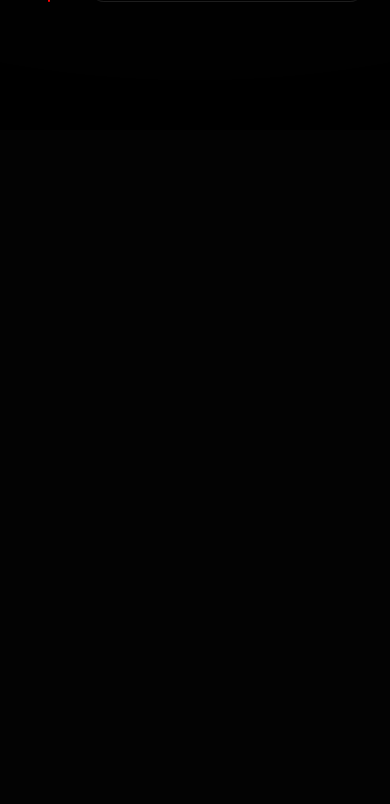
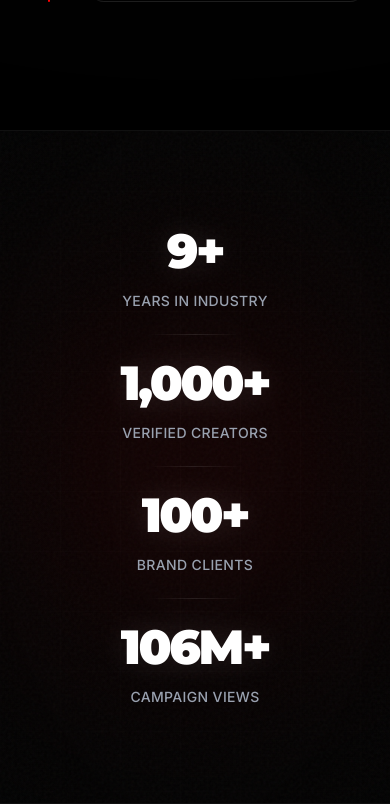
Before and after one commit to SRV-3/Famesroot-v2.0, a React (Vite) app: page / in a window 390 px wide. Shown: the part 6175-6979 px from the top of the page. Before the commit the page ends 6305 px from the top, so only its background shows below. Built offline with nearby package versions, Linux system fonts and the light colour scheme.

Commit message:
feat: add interactive statistics Banner section and configure data source

```diff
--- a/src/App.jsx
+++ b/src/App.jsx
@@ -1,6 +1,7 @@
 import { useEffect } from 'react'
 import Lenis from 'lenis'
 import Hero from './sections/Hero'
+import Banner from './sections/Banner'
 import About from './sections/About'
 import Service from './sections/Service'
 import Process from './sections/Process'
@@ -33,6 +34,7 @@
       <About />
       <Service />
       <Process />
+      <Banner />
     </main>
   )
 }
--- /dev/null
+++ b/src/sections/Banner.jsx
@@ -0,0 +1,133 @@
+import { useRef, useEffect } from 'react';
+import { motion, useMotionValue, useTransform, animate, useInView } from 'motion/react';
+import gsap from 'gsap';
+
+function Counter({ from = 0, to, suffix = "", duration = 2 }) {
+    const ref = useRef(null);
+    const isInView = useInView(ref, { once: true, margin: "-50px" });
+    const count = useMotionValue(from);
+
+    // Animate value when element comes into view
+    useEffect(() => {
+        if (isInView) {
+            animate(count, to, {
+                duration,
+                ease: [0.16, 1, 0.3, 1] // smooth custom ease out
+            });
+        }
+    }, [isInView, count, to, duration]);
+
+    // Format number seamlessly
+    const displayValue = useTransform(count, (latest) => {
+        return Math.round(latest).toLocaleString() + suffix;
+    });
+
+    return <motion.span ref={ref}>{displayValue}</motion.span>;
+}
+
+const STATS = [
+    { value: 9, suffix: "+", label: "Years in Industry" },
+    { value: 1000, suffix: "+", label: "Verified Creators" },
+    { value: 100, suffix: "+", label: "Brand Clients" },
+    { value: 106, suffix: "M+", label: "Campaign Views" },
+];
+
+export default function Banner() {
+    const containerRef = useRef(null);
+
+    // Optional: Subtle ambient breathing for the red glow
+    useEffect(() => {
+        const ctx = gsap.context(() => {
+            gsap.to(".banner-glow", {
+                opacity: 0.8,
+                scale: 1.1,
+                duration: 6,
+                ease: "sine.inOut",
+                yoyo: true,
+                repeat: -1,
+            });
+        }, containerRef);
+        return () => ctx.revert();
+    }, []);
+
+    return (
+        <section
+            id="statistics"
+            ref={containerRef}
+            className="relative w-full bg-[#030303] py-24 lg:py-32 overflow-hidden border-t border-b border-white/[0.05]"
+        >
+            {/* Cinematic Background Layer */}
+            <div className="absolute inset-0 pointer-events-none z-0">
+                {/* CSS Grid Pattern */}
+                <div
+                    className="absolute inset-0 opacity-[0.15]"
+                    style={{
+                        backgroundImage: `
+                            linear-gradient(to right, rgba(255,255,255,0.1) 1px, transparent 1px),
+                            linear-gradient(to bottom, rgba(255,255,255,0.1) 1px, transparent 1px)
+                        `,
+                        backgroundSize: '60px 60px'
+                    }}
+                />
+
+                {/* Radial gradients for depth masking */}
+                <div className="absolute inset-0 bg-[radial-gradient(ellipse_at_center,transparent_0%,#030303_100%)] opacity-90" />
+
+                {/* Animated Red Glow */}
+                <div className="absolute left-1/2 top-1/2 -translate-x-1/2 -translate-y-1/2 w-[80vw] h-[80vw] lg:w-[40vw] lg:h-[40vw] rounded-full bg-primary/10 blur-[100px] mix-blend-screen banner-glow" />
+
+                {/* Subtle Grain Noise */}
+                <div className="noise-overlay opacity-[0.05]" />
+            </div>
+
+            {/* Content Container */}
+            <div className="container mx-auto px-6 md:px-12 max-w-7xl relative z-10">
+
+                <motion.div
+                    initial="hidden"
+                    whileInView="show"
+                    viewport={{ once: true, margin: "-100px" }}
+                    variants={{
+                        hidden: { opacity: 0 },
+                        show: {
+                            opacity: 1,
+                            transition: { staggerChildren: 0.15 }
+                        }
+                    }}
+                    className="grid grid-cols-1 sm:grid-cols-2 lg:grid-cols-4 gap-12 lg:gap-0"
+                >
+                    {STATS.map((stat, idx) => (
+                        <motion.div
+                            key={idx}
+                            variants={{
+                                hidden: { opacity: 0, y: 30, filter: "blur(10px)" },
+                                show: { opacity: 1, y: 0, filter: "blur(0px)" }
+                            }}
+                            transition={{ duration: 1, ease: [0.16, 1, 0.3, 1] }}
+                            className="relative flex flex-col items-center text-center group"
+                        >
+                            {/* Desktop Separator (between columns) */}
+                            {idx !== STATS.length - 1 && (
+                                <div className="hidden lg:block absolute right-0 top-1/2 -translate-y-1/2 w-[1px] h-24 bg-gradient-to-b from-transparent via-white/10 to-transparent" />
+                            )}
+
+                            {/* Mobile/Tablet Separator (below items) */}
+                            {idx !== STATS.length - 1 && (
+                                <div className="block lg:hidden absolute -bottom-6 left-1/2 -translate-x-1/2 w-24 h-[1px] bg-gradient-to-r from-transparent via-white/10 to-transparent" />
+                            )}
+
+                            <h3 className="text-5xl lg:text-6xl xl:text-7xl font-black text-white font-montserrat tracking-tighter mb-4 drop-shadow-[0_0_15px_rgba(255,255,255,0.1)] group-hover:scale-105 group-hover:text-primary transition-all duration-500">
+                                <Counter to={stat.value} suffix={stat.suffix} />
+                            </h3>
+
+                            <p className="text-gray-400 text-sm md:text-base font-medium tracking-wide uppercase group-hover:text-gray-200 transition-colors duration-500">
+                                {stat.label}
+                            </p>
+                        </motion.div>
+                    ))}
+                </motion.div>
+
+            </div>
+        </section>
+    );
+}
```
Also changed, not shown: src/data/data.js (added).
